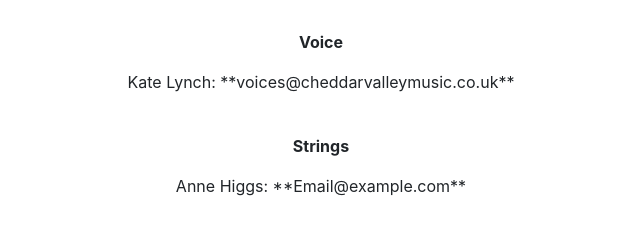
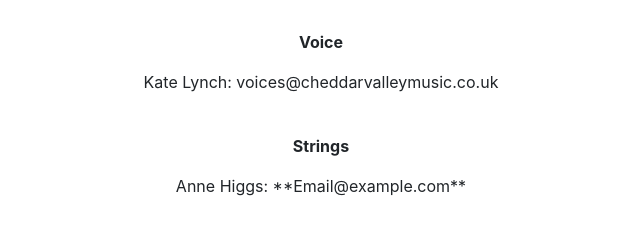
Before and after one commit to benlynch1931/CVM-website, a Gatsby site: page /contact in a window 1280 px wide. Shown: the part 378-613 px from the top of the page, 319-959 px from the left. Built offline with nearby package versions, Linux system fonts and the light colour scheme; Gatsby itself is replaced by a stand-in of ours.

Commit message:
remove asterisk on voices email

```diff
--- a/src/pages/contact.js
+++ b/src/pages/contact.js
@@ -31,7 +31,7 @@ export default function Index() {
         <p>Anne Higgs: **Email@example.com**</p>
         <br />
         <p><strong>Voice</strong></p>
-        <p>Kate Lynch: **voices@cheddarvalleymusic.co.uk**</p>
+        <p>Kate Lynch: voices@cheddarvalleymusic.co.uk</p>
         <br />
         <p><strong>Strings</strong></p>
         <p>Anne Higgs: **Email@example.com**</p>
```
